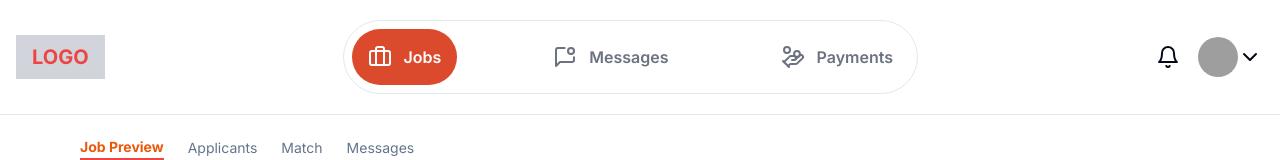
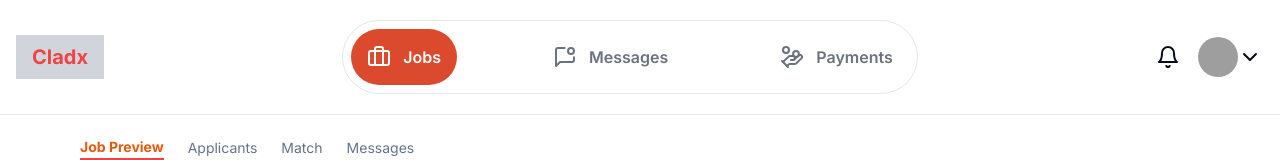
Before and after one commit to Introfect/cladex, a Next.js app: page / in a window 1280 px wide. Shown: the top 160 px of the page. Built offline with nearby package versions, Linux system fonts and the light colour scheme; grey boxes are pictures that could not be loaded.

Commit message:
added name in navbar

```diff
--- a/src/components/Navbar.tsx
+++ b/src/components/Navbar.tsx
@@ -16,7 +16,7 @@ const Navbar = () => {
   return (
     <header className="w-full sticky right-0 left-0 bg-white top-0 py-5 px-4 backdrop-blur-lg z-[100] flex items-center border-b-[1px] justify-between">
       <aside className="flex items-center gap-[2px] bg-gray-300 px-4 py-2">
-        <p className="text-xl font-bold text-red-500">LOGO</p>
+        <p className="text-xl font-bold text-red-500">Cladx</p>
       </aside>
       <nav
 
```
Also changed, not shown: 1 other file (tests, documents, lock files or other folders).
